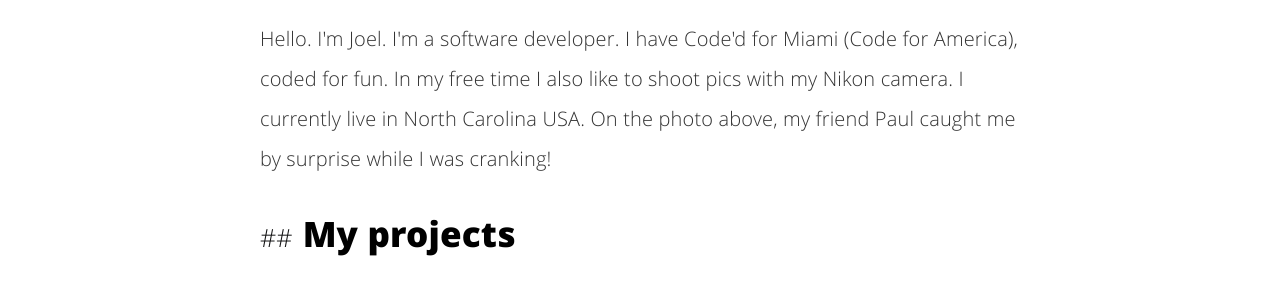
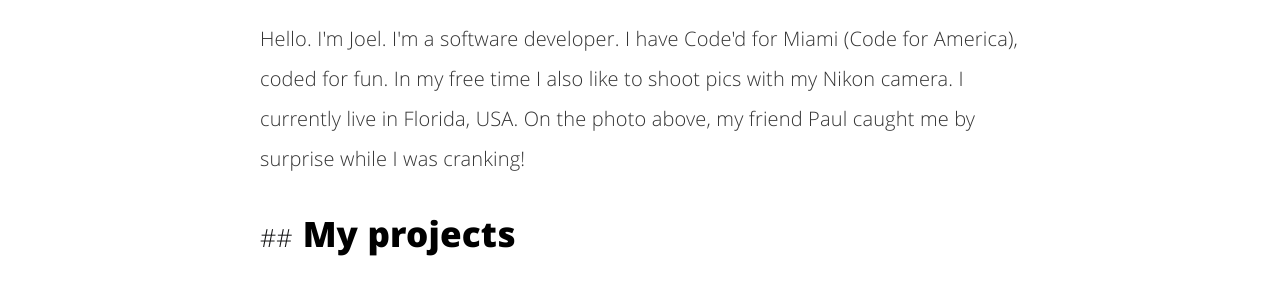
Before and after one commit to teh0xqb/teh0xqb.github.io, a Jekyll site: the page built from about.html, in a window 1280 px wide. Shown: the part 489-789 px from the top of the page. Built offline with Jekyll 4.4.1, drawn with Linux system fonts in a browser that asks for light colours.

Commit message:
updated location-world

```diff
--- a/about.html
+++ b/about.html
@@ -10,7 +10,7 @@ description: "Hello"
 <p>
     Hello. I'm Joel. I'm a software developer. I have Code'd for Miami (Code for America),
     coded for fun. In my free time I also like to shoot pics with my Nikon camera.
-    I currently live in North Carolina USA.
+    I currently live in Florida, USA.
     On the photo above, my friend Paul caught me by surprise while I was cranking!
 </p>
 
```
